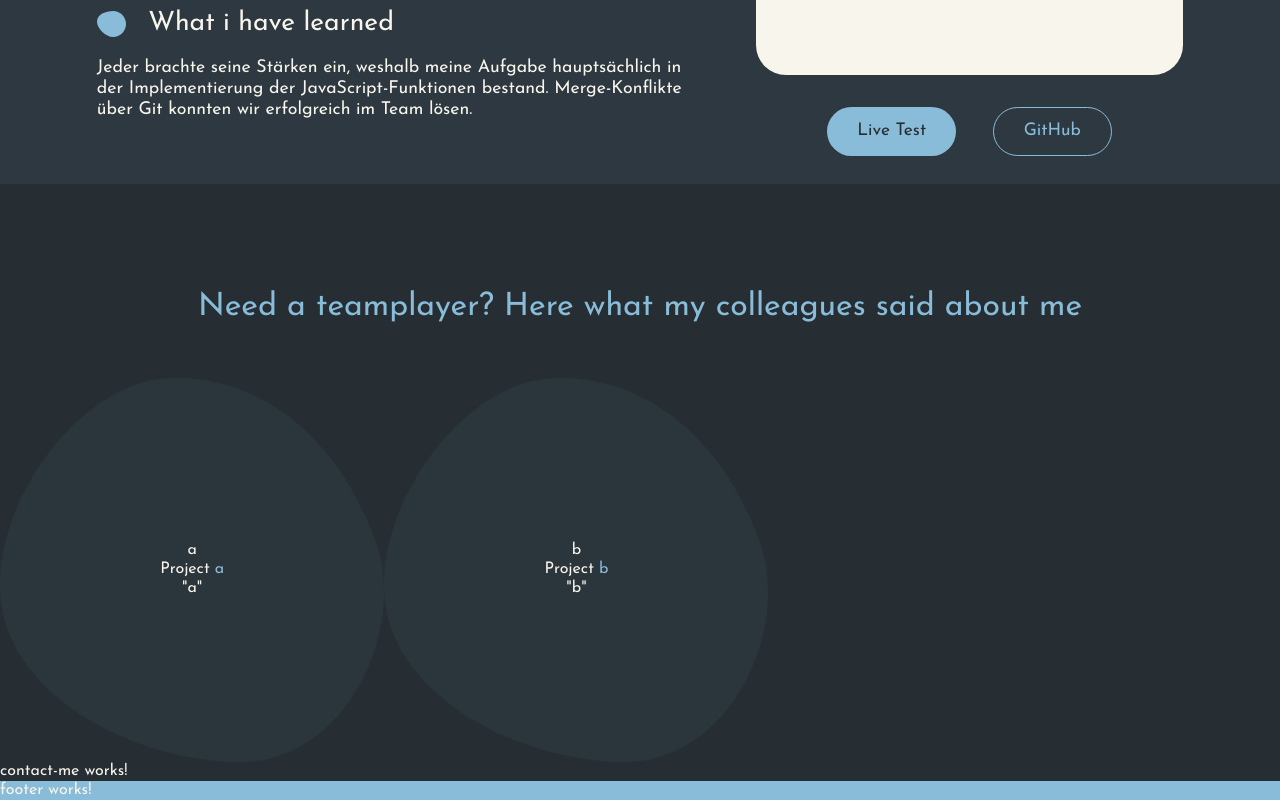
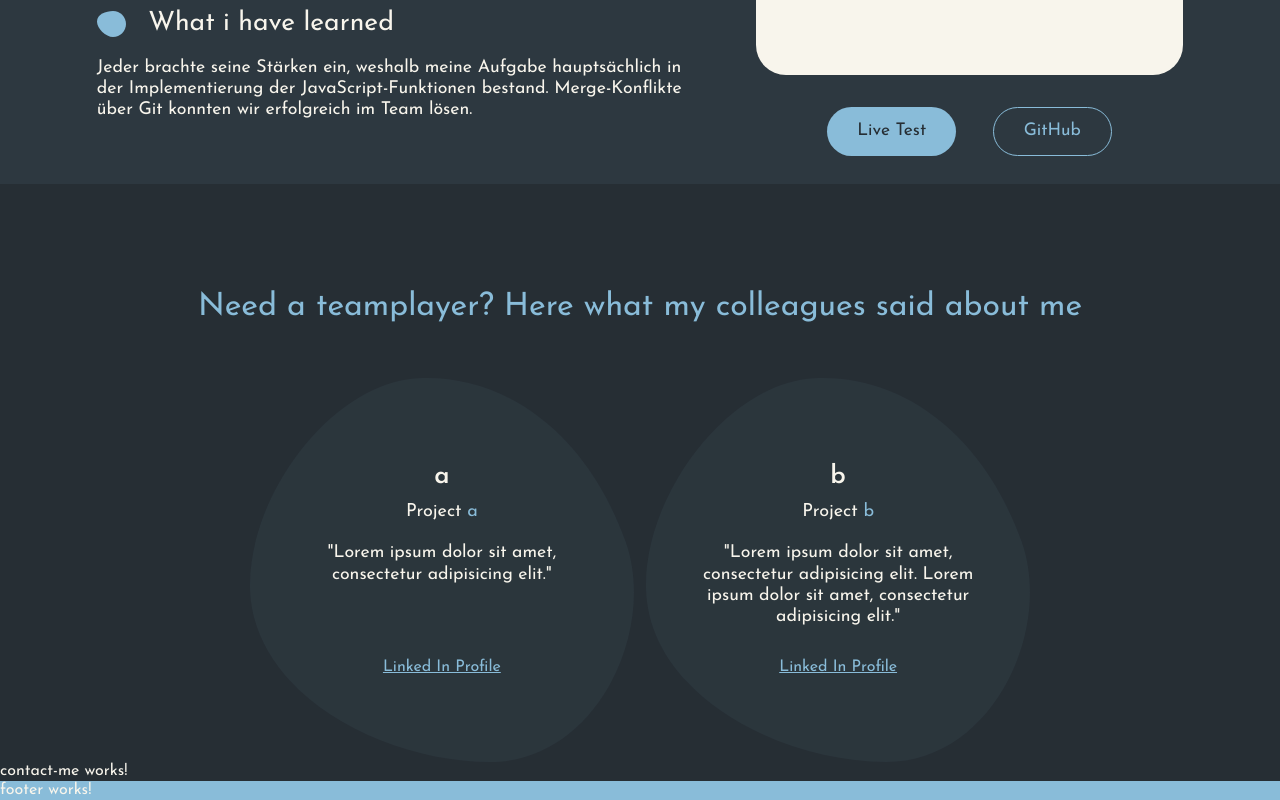
Before and after one commit to AnneVollmann/Anne-Vollmann-Portfolio, an Angular app: page / in a window 1280 px wide. Shown: the part 2622-3422 px from the top of the page. Built offline with nearby package versions, Linux system fonts and the light colour scheme.

Commit message:
references finished

```diff
--- a/src/app/main-content/my-skills/my-skills.scss
+++ b/src/app/main-content/my-skills/my-skills.scss
@@ -19,12 +19,14 @@ section {
     display: flex;
     justify-content: center;
     align-items: center;
+    transition: all 0.5s ease-in-out;
     background-image: url('../../../../public/assets/icons/bg_shape_skills_learning.svg');
     background-repeat: no-repeat;
     background-position: center;
     background-size: contain;
 
     &:hover {
+        transition: all 0.5s ease-in-out;
         background-image: url('../../../../public/assets/icons/bg_shape_skills_learning_hover.svg');
     }
 }
--- a/src/app/main-content/references/references.html
+++ b/src/app/main-content/references/references.html
@@ -5,10 +5,10 @@
         <div class="reference">
             <p class="name">{{reference.name}}</p>
             <p class="project">Project <span>{{reference.project}}</span></p>
-            <article class="opinion">
+            <article class="quote">
                 "{{reference.quote}}"
             </article>
-            <a class="linkedin-profile">{{reference.linkedin}}</a>
+            <a href="{{reference.linkedin}}" class="linkedin">Linked In Profile</a>
         </div>
         }
     </section>
--- a/src/app/main-content/references/references.scss
+++ b/src/app/main-content/references/references.scss
@@ -4,8 +4,10 @@ h2 {
 }
 
 .references {
+    padding: var(--padding-main-primary);
     display: flex;
-
+    justify-content: center;
+    gap: 12px;
 }
 
 .reference {
@@ -15,12 +17,41 @@ h2 {
     flex-direction: column;
     align-items: center;
     justify-content: center;
+    transition: all 0.5s ease-in-out;
     background-image: url('../../../../public/assets/icons/bg_shape_references.svg');
     background-repeat: no-repeat;
     background-position: center;
     background-size: contain;
 
     &:hover {
+        transition: all 0.5s ease-in-out;
         background-image: url('../../../../public/assets/icons/bg_shape_references_hover.svg');
     }
+
+    .name {
+        padding-bottom: 8px;
+        font-size: calc(3.125rem - clamp(1.5rem, 1.6607rem + -0.1786vw, 1.625rem));
+        font-weight: 600;
+    }
+
+    .project {
+        padding-bottom: calc(2.25rem - clamp(1rem, 1.3214rem + -0.3571vw, 1.25rem));
+        font-size: 18px;
+    }
+
+    .quote {
+        max-width: calc(33.375rem - clamp(13.75rem, 21.3036rem + -8.3929vw, 19.625rem));
+        height: calc(13.125rem - clamp(5.625rem, 8.0357rem + -2.6786vw, 7.5rem));
+        padding-bottom: clamp(1.25rem, 1.5714rem + -0.3571vw, 1.5rem);
+        font-size: calc(2.125rem - clamp(1rem, 1.1607rem + -0.1786vw, 1.125rem));
+        //text left-aligned for mobile
+        text-align: center;
+        overflow: hidden;
+    }
+
+    .linkedin {
+        color: var(--color-secondary);
+        font-size: 16px;
+        text-decoration: underline;
+    }
 }
--- a/src/app/referencesdata.service.ts
+++ b/src/app/referencesdata.service.ts
@@ -11,13 +11,13 @@ export class ReferencesdataService {
         {
             name: 'a',
             project: 'a',
-            quote: 'a',
+            quote: 'Lorem ipsum dolor sit amet, consectetur adipisicing elit.',
             linkedin: ''
         },
         {
             name: 'b',
             project: 'b',
-            quote: 'b',
+            quote: 'Lorem ipsum dolor sit amet, consectetur adipisicing elit. Lorem ipsum dolor sit amet, consectetur adipisicing elit.',
             linkedin: ''
         }
     ]
```
